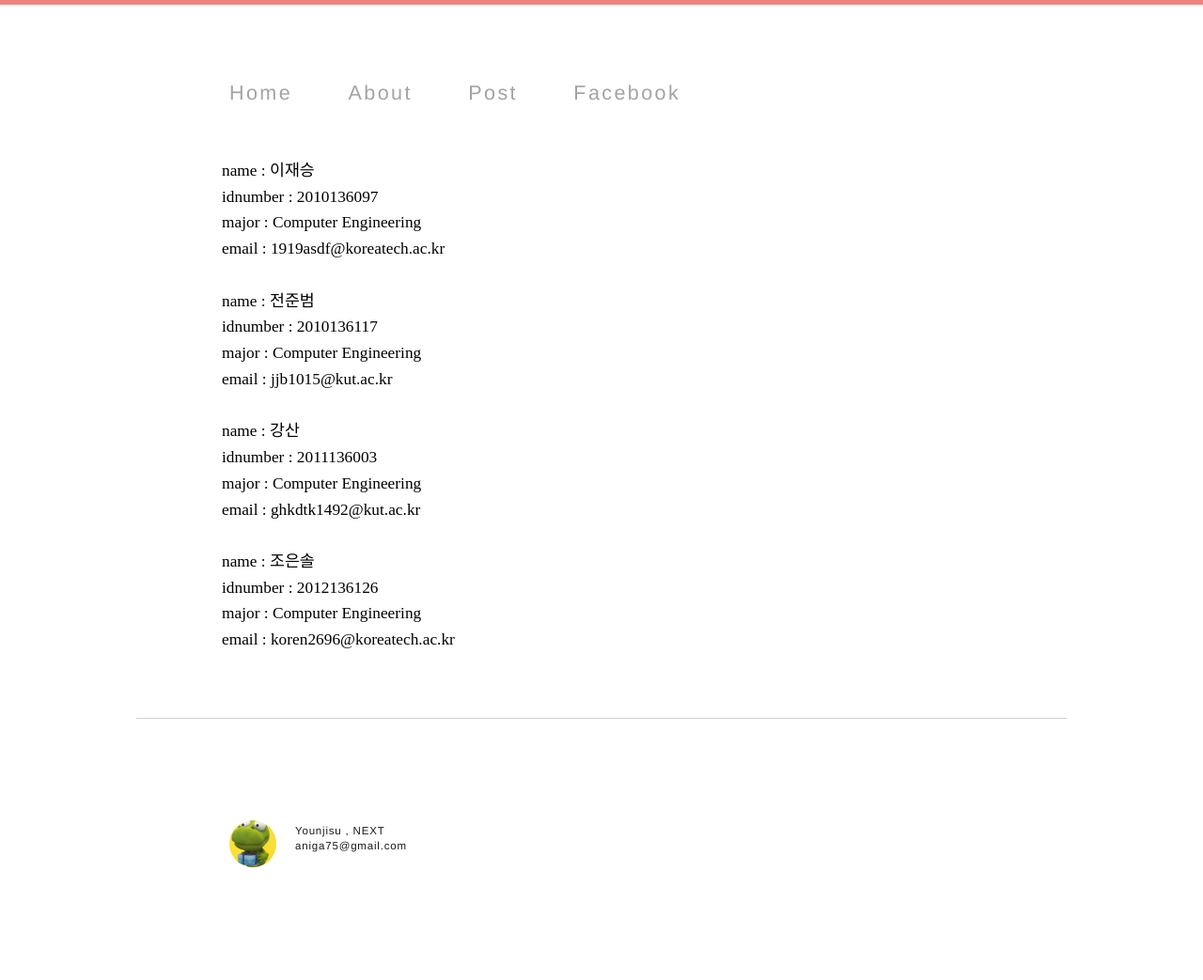
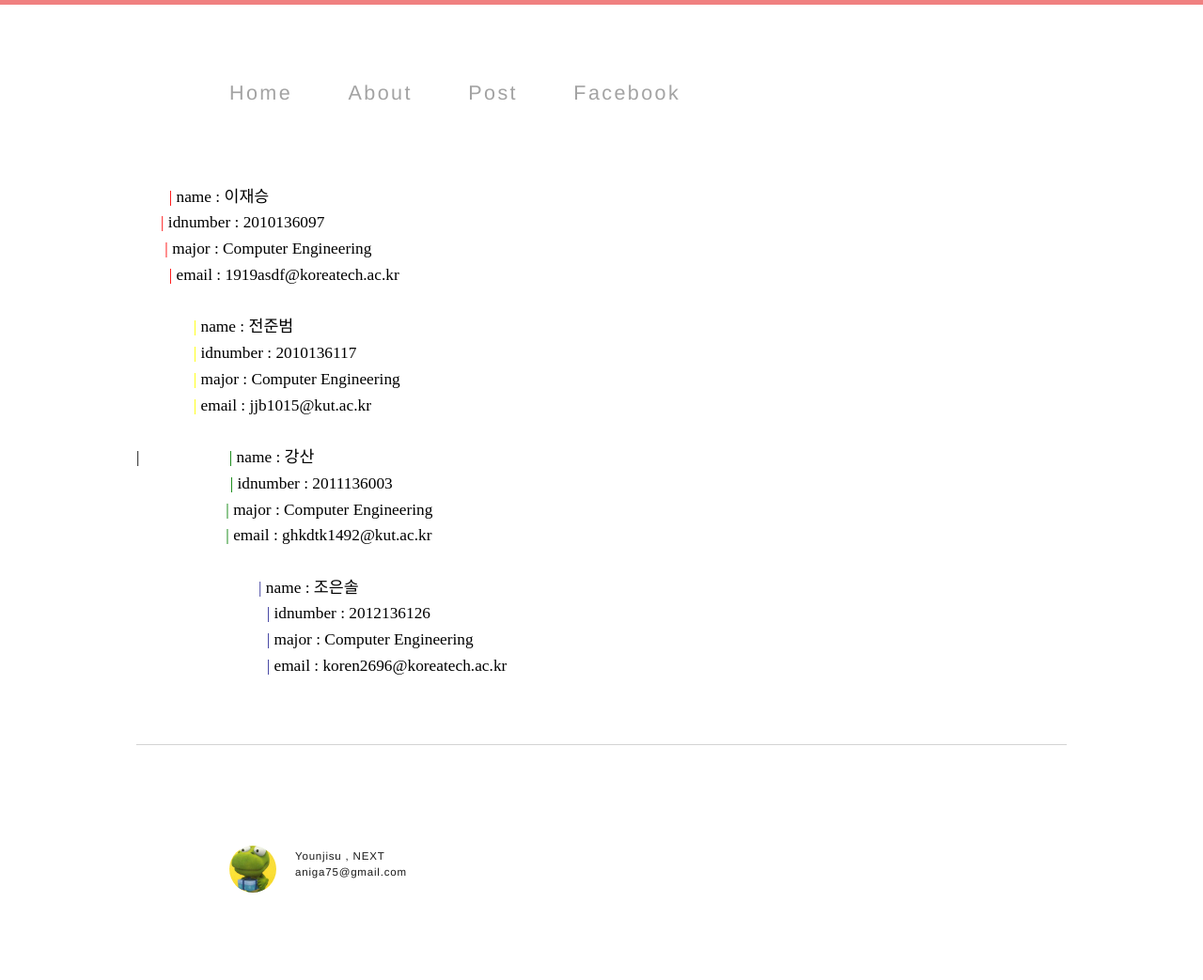
Before and after one commit to kuthealth/kuthealth.github.com, a Jekyll site: the page page/about.html, which Jekyll copies as it is, in a window 1280 px wide. Shown: the whole page at 94% size. Built offline with Jekyll 4.4.1, drawn with Linux system fonts in a browser that asks for light colours; comment, search, counter and statistics services are not loaded; before the commit the page ends 1015 px from its top, so only the background shows below that.

Commit message:
Update about.html

```diff
--- a/page/about.html
+++ b/page/about.html
@@ -37,43 +37,46 @@
 <p>&nbsp </p>
 <p>&nbsp </p>
 
-<P CLASS=HStyle0><SPAN STYLE='font-size:13.0pt;font-family:"한컴 윤고딕 230";line-height:160%'>&nbsp;&nbsp;&nbsp;&nbsp;<SPAN style='HWP-TAB:1;'>&nbsp;</SPAN><SPAN style='HWP-TAB:1;'>&nbsp;&nbsp;&nbsp;&nbsp;&nbsp;&nbsp;&nbsp;&nbsp;</SPAN><SPAN style='HWP-TAB:1;'>&nbsp;&nbsp;&nbsp;&nbsp;&nbsp;&nbsp;&nbsp;&nbsp;</SPAN>name : 이재승</SPAN></P>
 
-<P CLASS=HStyle0><SPAN STYLE='font-size:13.0pt;font-family:"한컴 윤고딕 230";line-height:160%'>&nbsp;&nbsp;&nbsp;&nbsp;<SPAN style='HWP-TAB:1;'>&nbsp;</SPAN><SPAN style='HWP-TAB:1;'>&nbsp;&nbsp;&nbsp;&nbsp;&nbsp;&nbsp;&nbsp;&nbsp;</SPAN><SPAN style='HWP-TAB:1;'>&nbsp;&nbsp;&nbsp;&nbsp;&nbsp;&nbsp;&nbsp;&nbsp;</SPAN>idnumber : 2010136097</SPAN></P>
+<P CLASS=HStyle0><SPAN STYLE='font-size:13.0pt;font-family:"새굴림";font-weight:"bold";line-height:160%'>&nbsp;&nbsp;&nbsp;&nbsp;&nbsp;&nbsp;<SPAN style='HWP-TAB:1;'>&nbsp;</SPAN><SPAN style='HWP-TAB:1;'>&nbsp;&nbsp;&nbsp;&nbsp;&nbsp;&nbsp;&nbsp;&nbsp;</SPAN></SPAN></P>
 
-<P CLASS=HStyle0><SPAN STYLE='font-size:13.0pt;font-family:"한컴 윤고딕 230";line-height:160%'>&nbsp;&nbsp;&nbsp;&nbsp;<SPAN style='HWP-TAB:1;'>&nbsp;</SPAN><SPAN style='HWP-TAB:1;'>&nbsp;&nbsp;&nbsp;&nbsp;&nbsp;&nbsp;&nbsp;&nbsp;</SPAN><SPAN style='HWP-TAB:1;'>&nbsp;&nbsp;&nbsp;&nbsp;&nbsp;&nbsp;&nbsp;&nbsp;</SPAN>major : Computer Engineering</SPAN></P>
+<P CLASS=HStyle0><SPAN STYLE='font-size:13.0pt;font-family:"새굴림";font-weight:"bold";line-height:160%'><SPAN style='HWP-TAB:1;'>&nbsp;&nbsp;&nbsp;&nbsp;&nbsp;&nbsp;&nbsp;&nbsp;</SPAN></SPAN><SPAN STYLE='font-size:13.0pt;font-family:"새굴림";font-weight:"bold";color:#ff0000;line-height:160%'>|</SPAN><SPAN STYLE='font-size:13.0pt;font-family:"새굴림";font-weight:"bold";line-height:160%'> name : 이재승</SPAN></P>
 
-<P CLASS=HStyle0><SPAN STYLE='font-size:13.0pt;font-family:"한컴 윤고딕 230";line-height:160%'>&nbsp;&nbsp;&nbsp;&nbsp;<SPAN style='HWP-TAB:1;'>&nbsp;</SPAN><SPAN style='HWP-TAB:1;'>&nbsp;&nbsp;&nbsp;&nbsp;&nbsp;&nbsp;&nbsp;&nbsp;</SPAN><SPAN style='HWP-TAB:1;'>&nbsp;&nbsp;&nbsp;&nbsp;&nbsp;&nbsp;&nbsp;&nbsp;</SPAN>email : 1919asdf@koreatech.ac.kr</SPAN></P>
+<P CLASS=HStyle0><SPAN STYLE='font-size:13.0pt;font-family:"새굴림";font-weight:"bold";line-height:160%'>&nbsp;&nbsp;&nbsp;&nbsp;&nbsp; </SPAN><SPAN STYLE='font-size:13.0pt;font-family:"새굴림";font-weight:"bold";color:#ff0000;line-height:160%'>|</SPAN><SPAN STYLE='font-size:13.0pt;font-family:"새굴림";font-weight:"bold";line-height:160%'> idnumber : 2010136097</SPAN></P>
 
-<P CLASS=HStyle0><SPAN STYLE='font-size:13.0pt;font-family:"한컴 윤고딕 230";line-height:160%'>&nbsp;</SPAN></P>
+<P CLASS=HStyle0><SPAN STYLE='font-size:13.0pt;font-family:"새굴림";font-weight:"bold";line-height:160%'>&nbsp;&nbsp;&nbsp;&nbsp;&nbsp; </SPAN><SPAN STYLE='font-size:13.0pt;font-family:"새굴림";font-weight:"bold";color:#ff0000;line-height:160%'><SPAN style='HWP-TAB:1;'>&nbsp;</SPAN>|</SPAN><SPAN STYLE='font-size:13.0pt;font-family:"새굴림";font-weight:"bold";line-height:160%'> major : Computer Engineering</SPAN></P>
 
-<P CLASS=HStyle0><SPAN STYLE='font-size:13.0pt;font-family:"한컴 윤고딕 230";line-height:160%'>&nbsp;&nbsp;&nbsp;&nbsp;<SPAN style='HWP-TAB:1;'>&nbsp;</SPAN><SPAN style='HWP-TAB:1;'>&nbsp;&nbsp;&nbsp;&nbsp;&nbsp;&nbsp;&nbsp;&nbsp;</SPAN><SPAN style='HWP-TAB:1;'>&nbsp;&nbsp;&nbsp;&nbsp;&nbsp;&nbsp;&nbsp;&nbsp;</SPAN>name : 전준범</SPAN></P>
+<P CLASS=HStyle0><SPAN STYLE='font-size:13.0pt;font-family:"새굴림";font-weight:"bold";line-height:160%'>&nbsp;&nbsp;&nbsp;&nbsp;&nbsp; </SPAN><SPAN STYLE='font-size:13.0pt;font-family:"새굴림";font-weight:"bold";color:#ff0000;line-height:160%'>&nbsp;<SPAN style='HWP-TAB:1;'>&nbsp;</SPAN>| </SPAN><SPAN STYLE='font-size:13.0pt;font-family:"새굴림";font-weight:"bold";line-height:160%'>email : 1919asdf@koreatech.ac.kr</SPAN></P>
 
-<P CLASS=HStyle0><SPAN STYLE='font-size:13.0pt;font-family:"한컴 윤고딕 230";line-height:160%'>&nbsp;&nbsp;&nbsp;&nbsp;<SPAN style='HWP-TAB:1;'>&nbsp;</SPAN><SPAN style='HWP-TAB:1;'>&nbsp;&nbsp;&nbsp;&nbsp;&nbsp;&nbsp;&nbsp;&nbsp;</SPAN><SPAN style='HWP-TAB:1;'>&nbsp;&nbsp;&nbsp;&nbsp;&nbsp;&nbsp;&nbsp;&nbsp;</SPAN>idnumber : 2010136117</SPAN></P>
+<P CLASS=HStyle0><SPAN STYLE='font-size:13.0pt;font-family:"새굴림";font-weight:"bold";line-height:160%'>&nbsp;</SPAN></P>
 
-<P CLASS=HStyle0><SPAN STYLE='font-size:13.0pt;font-family:"한컴 윤고딕 230";line-height:160%'>&nbsp;&nbsp;&nbsp;&nbsp;<SPAN style='HWP-TAB:1;'>&nbsp;</SPAN><SPAN style='HWP-TAB:1;'>&nbsp;&nbsp;&nbsp;&nbsp;&nbsp;&nbsp;&nbsp;&nbsp;</SPAN><SPAN style='HWP-TAB:1;'>&nbsp;&nbsp;&nbsp;&nbsp;&nbsp;&nbsp;&nbsp;&nbsp;</SPAN>major : Computer Engineering</SPAN></P>
+<P CLASS=HStyle0><SPAN STYLE='font-size:13.0pt;font-family:"새굴림";font-weight:"bold";line-height:160%'>&nbsp;&nbsp;&nbsp;&nbsp;&nbsp;<SPAN style='HWP-TAB:1;'>&nbsp;</SPAN><SPAN style='HWP-TAB:1;'>&nbsp;&nbsp;&nbsp;&nbsp;&nbsp;&nbsp;&nbsp;&nbsp;</SPAN></SPAN><SPAN STYLE='font-size:13.0pt;font-family:"새굴림";font-weight:"bold";color:#ffff00;line-height:160%'>|</SPAN><SPAN STYLE='font-size:13.0pt;font-family:"새굴림";font-weight:"bold";line-height:160%'> name : 전준범</SPAN></P>
 
-<P CLASS=HStyle0><SPAN STYLE='font-size:13.0pt;font-family:"한컴 윤고딕 230";line-height:160%'>&nbsp;&nbsp;&nbsp;&nbsp;<SPAN style='HWP-TAB:1;'>&nbsp;</SPAN><SPAN style='HWP-TAB:1;'>&nbsp;&nbsp;&nbsp;&nbsp;&nbsp;&nbsp;&nbsp;&nbsp;</SPAN><SPAN style='HWP-TAB:1;'>&nbsp;&nbsp;&nbsp;&nbsp;&nbsp;&nbsp;&nbsp;&nbsp;</SPAN>email : jjb1015@kut.ac.kr</SPAN></P>
+<P CLASS=HStyle0><SPAN STYLE='font-size:13.0pt;font-family:"새굴림";font-weight:"bold";line-height:160%'>&nbsp;&nbsp;&nbsp;&nbsp;&nbsp;<SPAN style='HWP-TAB:1;'>&nbsp;</SPAN><SPAN style='HWP-TAB:1;'>&nbsp;&nbsp;&nbsp;&nbsp;&nbsp;&nbsp;&nbsp;&nbsp;</SPAN></SPAN><SPAN STYLE='font-size:13.0pt;font-family:"새굴림";font-weight:"bold";color:#ffff00;line-height:160%'>|</SPAN><SPAN STYLE='font-size:13.0pt;font-family:"새굴림";font-weight:"bold";line-height:160%'> idnumber : 2010136117</SPAN></P>
 
-<P CLASS=HStyle0><SPAN STYLE='font-size:13.0pt;font-family:"한컴 윤고딕 230";line-height:160%'>&nbsp;</SPAN></P>
+<P CLASS=HStyle0><SPAN STYLE='font-size:13.0pt;font-family:"새굴림";font-weight:"bold";line-height:160%'>&nbsp;&nbsp;&nbsp;&nbsp;&nbsp;<SPAN style='HWP-TAB:1;'>&nbsp;</SPAN><SPAN style='HWP-TAB:1;'>&nbsp;&nbsp;&nbsp;&nbsp;&nbsp;&nbsp;&nbsp;&nbsp;</SPAN></SPAN><SPAN STYLE='font-size:13.0pt;font-family:"새굴림";font-weight:"bold";color:#ffff00;line-height:160%'>| </SPAN><SPAN STYLE='font-size:13.0pt;font-family:"새굴림";font-weight:"bold";line-height:160%'>major : Computer Engineering</SPAN></P>
 
-<P CLASS=HStyle0><SPAN STYLE='font-size:13.0pt;font-family:"한컴 윤고딕 230";line-height:160%'>&nbsp;&nbsp;&nbsp;&nbsp;<SPAN style='HWP-TAB:1;'>&nbsp;</SPAN><SPAN style='HWP-TAB:1;'>&nbsp;&nbsp;&nbsp;&nbsp;&nbsp;&nbsp;&nbsp;&nbsp;</SPAN><SPAN style='HWP-TAB:1;'>&nbsp;&nbsp;&nbsp;&nbsp;&nbsp;&nbsp;&nbsp;&nbsp;</SPAN>name : 강산</SPAN></P>
+<P CLASS=HStyle0><SPAN STYLE='font-size:13.0pt;font-family:"새굴림";font-weight:"bold";line-height:160%'>&nbsp;&nbsp;&nbsp;&nbsp;&nbsp;<SPAN style='HWP-TAB:1;'>&nbsp;</SPAN><SPAN style='HWP-TAB:1;'>&nbsp;&nbsp;&nbsp;&nbsp;&nbsp;&nbsp;&nbsp;&nbsp;</SPAN></SPAN><SPAN STYLE='font-size:13.0pt;font-family:"새굴림";font-weight:"bold";color:#ffff00;line-height:160%'>|</SPAN><SPAN STYLE='font-size:13.0pt;font-family:"새굴림";font-weight:"bold";line-height:160%'> email : jjb1015@kut.ac.kr</SPAN></P>
 
-<P CLASS=HStyle0><SPAN STYLE='font-size:13.0pt;font-family:"한컴 윤고딕 230";line-height:160%'>&nbsp;&nbsp;&nbsp;&nbsp;<SPAN style='HWP-TAB:1;'>&nbsp;</SPAN><SPAN style='HWP-TAB:1;'>&nbsp;&nbsp;&nbsp;&nbsp;&nbsp;&nbsp;&nbsp;&nbsp;</SPAN><SPAN style='HWP-TAB:1;'>&nbsp;&nbsp;&nbsp;&nbsp;&nbsp;&nbsp;&nbsp;&nbsp;</SPAN>idnumber : 2011136003</SPAN></P>
+<P CLASS=HStyle0><SPAN STYLE='font-size:13.0pt;font-family:"새굴림";font-weight:"bold";line-height:160%'><BR></SPAN></P>
 
-<P CLASS=HStyle0><SPAN STYLE='font-size:13.0pt;font-family:"한컴 윤고딕 230";line-height:160%'>&nbsp;&nbsp;&nbsp;&nbsp;<SPAN style='HWP-TAB:1;'>&nbsp;</SPAN><SPAN style='HWP-TAB:1;'>&nbsp;&nbsp;&nbsp;&nbsp;&nbsp;&nbsp;&nbsp;&nbsp;</SPAN><SPAN style='HWP-TAB:1;'>&nbsp;&nbsp;&nbsp;&nbsp;&nbsp;&nbsp;&nbsp;&nbsp;</SPAN>major : Computer Engineering</SPAN></P>
+<P CLASS=HStyle0><SPAN STYLE='font-size:13.0pt;font-family:"새굴림";font-weight:"bold";line-height:160%'>|<SPAN style='HWP-TAB:1;'>&nbsp;&nbsp;&nbsp;&nbsp;&nbsp;&nbsp;</SPAN><SPAN style='HWP-TAB:1;'>&nbsp;&nbsp;&nbsp;&nbsp;&nbsp;&nbsp;&nbsp;&nbsp;</SPAN><SPAN style='HWP-TAB:1;'>&nbsp;&nbsp;&nbsp;&nbsp;&nbsp;&nbsp;&nbsp;&nbsp;</SPAN></SPAN><SPAN STYLE='font-size:13.0pt;font-family:"새굴림";font-weight:"bold";color:#008000;line-height:160%'>|</SPAN><SPAN STYLE='font-size:13.0pt;font-family:"새굴림";font-weight:"bold";line-height:160%'> name : 강산</SPAN></P>
 
-<P CLASS=HStyle0><SPAN STYLE='font-size:13.0pt;font-family:"한컴 윤고딕 230";line-height:160%'>&nbsp;&nbsp;&nbsp;&nbsp;<SPAN style='HWP-TAB:1;'>&nbsp;</SPAN><SPAN style='HWP-TAB:1;'>&nbsp;&nbsp;&nbsp;&nbsp;&nbsp;&nbsp;&nbsp;&nbsp;</SPAN><SPAN style='HWP-TAB:1;'>&nbsp;&nbsp;&nbsp;&nbsp;&nbsp;&nbsp;&nbsp;&nbsp;</SPAN>email : ghkdtk1492@kut.ac.kr</SPAN></P>
+<P CLASS=HStyle0><SPAN STYLE='font-size:13.0pt;font-family:"새굴림";font-weight:"bold";line-height:160%'>&nbsp;&nbsp;&nbsp;&nbsp;&nbsp;&nbsp;<SPAN style='HWP-TAB:1;'>&nbsp;</SPAN><SPAN style='HWP-TAB:1;'>&nbsp;&nbsp;&nbsp;&nbsp;&nbsp;&nbsp;&nbsp;&nbsp;</SPAN><SPAN style='HWP-TAB:1;'>&nbsp;&nbsp;&nbsp;&nbsp;&nbsp;&nbsp;&nbsp;&nbsp;</SPAN></SPAN><SPAN STYLE='font-size:13.0pt;font-family:"새굴림";font-weight:"bold";color:#008000;line-height:160%'>|</SPAN><SPAN STYLE='font-size:13.0pt;font-family:"새굴림";font-weight:"bold";line-height:160%'> idnumber : 2011136003</SPAN></P>
 
-<P CLASS=HStyle0><SPAN STYLE='font-size:13.0pt;font-family:"한컴 윤고딕 230";line-height:160%'>&nbsp;<SPAN style='HWP-TAB:1;'>&nbsp;&nbsp;&nbsp;&nbsp;&nbsp;&nbsp;</SPAN></SPAN></P>
+<P CLASS=HStyle0><SPAN STYLE='font-size:13.0pt;font-family:"새굴림";font-weight:"bold";line-height:160%'>&nbsp;&nbsp;&nbsp;&nbsp;&nbsp;&nbsp;<SPAN style='HWP-TAB:1;'>&nbsp;</SPAN><SPAN style='HWP-TAB:1;'>&nbsp;&nbsp;&nbsp;&nbsp;&nbsp;&nbsp;&nbsp;&nbsp;</SPAN><SPAN style='HWP-TAB:1;'>&nbsp;&nbsp;&nbsp;&nbsp;&nbsp;&nbsp;&nbsp;</SPAN></SPAN><SPAN STYLE='font-size:13.0pt;font-family:"새굴림";font-weight:"bold";color:#008000;line-height:160%'>|</SPAN><SPAN STYLE='font-size:13.0pt;font-family:"새굴림";font-weight:"bold";line-height:160%'> major : Computer Engineering</SPAN></P>
 
-<P CLASS=HStyle0><SPAN STYLE='font-size:13.0pt;font-family:"한컴 윤고딕 230";line-height:160%'>&nbsp;&nbsp;&nbsp;&nbsp;<SPAN style='HWP-TAB:1;'>&nbsp;</SPAN><SPAN style='HWP-TAB:1;'>&nbsp;&nbsp;&nbsp;&nbsp;&nbsp;&nbsp;&nbsp;&nbsp;</SPAN><SPAN style='HWP-TAB:1;'>&nbsp;&nbsp;&nbsp;&nbsp;&nbsp;&nbsp;&nbsp;&nbsp;</SPAN>name : 조은솔</SPAN></P>
+<P CLASS=HStyle0><SPAN STYLE='font-size:13.0pt;font-family:"새굴림";font-weight:"bold";line-height:160%'>&nbsp;&nbsp;&nbsp;&nbsp;&nbsp;&nbsp;<SPAN style='HWP-TAB:1;'>&nbsp;</SPAN><SPAN style='HWP-TAB:1;'>&nbsp;&nbsp;&nbsp;&nbsp;&nbsp;&nbsp;&nbsp;&nbsp;</SPAN><SPAN style='HWP-TAB:1;'>&nbsp;&nbsp;&nbsp;&nbsp;&nbsp;&nbsp;&nbsp;</SPAN></SPAN><SPAN STYLE='font-size:13.0pt;font-family:"새굴림";font-weight:"bold";color:#008000;line-height:160%'>|</SPAN><SPAN STYLE='font-size:13.0pt;font-family:"새굴림";font-weight:"bold";line-height:160%'> email : ghkdtk1492@kut.ac.kr</SPAN></P>
 
-<P CLASS=HStyle0><SPAN STYLE='font-size:13.0pt;font-family:"한컴 윤고딕 230";line-height:160%'>&nbsp;&nbsp;&nbsp;&nbsp;<SPAN style='HWP-TAB:1;'>&nbsp;</SPAN><SPAN style='HWP-TAB:1;'>&nbsp;&nbsp;&nbsp;&nbsp;&nbsp;&nbsp;&nbsp;&nbsp;</SPAN><SPAN style='HWP-TAB:1;'>&nbsp;&nbsp;&nbsp;&nbsp;&nbsp;&nbsp;&nbsp;&nbsp;</SPAN>idnumber : 2012136126</SPAN></P>
+<P CLASS=HStyle0><SPAN STYLE='font-size:13.0pt;font-family:"새굴림";font-weight:"bold";line-height:160%'>&nbsp;<SPAN style='HWP-TAB:1;'>&nbsp;&nbsp;&nbsp;&nbsp;&nbsp;&nbsp;</SPAN></SPAN></P>
 
-<P CLASS=HStyle0><SPAN STYLE='font-size:13.0pt;font-family:"한컴 윤고딕 230";line-height:160%'>&nbsp;&nbsp;&nbsp;&nbsp;<SPAN style='HWP-TAB:1;'>&nbsp;</SPAN><SPAN style='HWP-TAB:1;'>&nbsp;&nbsp;&nbsp;&nbsp;&nbsp;&nbsp;&nbsp;&nbsp;</SPAN><SPAN style='HWP-TAB:1;'>&nbsp;&nbsp;&nbsp;&nbsp;&nbsp;&nbsp;&nbsp;&nbsp;</SPAN>major : Computer Engineering</SPAN></P>
+<P CLASS=HStyle0><SPAN STYLE='font-size:13.0pt;font-family:"새굴림";font-weight:"bold";color:#0000ff;line-height:160%'>&nbsp;&nbsp;&nbsp;&nbsp;&nbsp;<SPAN style='HWP-TAB:1;'>&nbsp;</SPAN><SPAN style='HWP-TAB:1;'>&nbsp;&nbsp;&nbsp;&nbsp;&nbsp;&nbsp;&nbsp;&nbsp;</SPAN><SPAN style='HWP-TAB:1;'>&nbsp;&nbsp;&nbsp;&nbsp;&nbsp;&nbsp;&nbsp;&nbsp;</SPAN><SPAN style='HWP-TAB:1;'>&nbsp;&nbsp;&nbsp;&nbsp;&nbsp;&nbsp;&nbsp;&nbsp;</SPAN></SPAN><SPAN STYLE='font-size:13.0pt;font-family:"새굴림";font-weight:"bold";color:#333399;line-height:160%'>| </SPAN><SPAN STYLE='font-size:13.0pt;font-family:"새굴림";font-weight:"bold";line-height:160%'>name : 조은솔</SPAN></P>
 
-<P CLASS=HStyle0><SPAN STYLE='font-size:13.0pt;font-family:"한컴 윤고딕 230";line-height:160%'>&nbsp;&nbsp;&nbsp;&nbsp;<SPAN style='HWP-TAB:1;'>&nbsp;</SPAN><SPAN style='HWP-TAB:1;'>&nbsp;&nbsp;&nbsp;&nbsp;&nbsp;&nbsp;&nbsp;&nbsp;</SPAN><SPAN style='HWP-TAB:1;'>&nbsp;&nbsp;&nbsp;&nbsp;&nbsp;&nbsp;&nbsp;&nbsp;</SPAN>email : koren2696@koreatech.ac.kr</SPAN></P>
+<P CLASS=HStyle0><SPAN STYLE='font-size:13.0pt;font-family:"새굴림";font-weight:"bold";line-height:160%'>&nbsp;&nbsp;&nbsp;&nbsp;&nbsp;&nbsp;&nbsp;<SPAN style='HWP-TAB:1;'>&nbsp;</SPAN><SPAN style='HWP-TAB:1;'>&nbsp;&nbsp;&nbsp;&nbsp;&nbsp;&nbsp;&nbsp;&nbsp;</SPAN><SPAN style='HWP-TAB:1;'>&nbsp;&nbsp;&nbsp;&nbsp;&nbsp;&nbsp;&nbsp;&nbsp;</SPAN><SPAN style='HWP-TAB:1;'>&nbsp;&nbsp;&nbsp;&nbsp;&nbsp;&nbsp;&nbsp;&nbsp;</SPAN></SPAN><SPAN STYLE='font-size:13.0pt;font-family:"새굴림";font-weight:"bold";color:#333399;line-height:160%'>|</SPAN><SPAN STYLE='font-size:13.0pt;font-family:"새굴림";font-weight:"bold";line-height:160%'> idnumber : 2012136126</SPAN></P>
+
+<P CLASS=HStyle0><SPAN STYLE='font-size:13.0pt;font-family:"새굴림";font-weight:"bold";line-height:160%'>&nbsp;&nbsp;&nbsp;&nbsp;&nbsp;&nbsp;&nbsp;<SPAN style='HWP-TAB:1;'>&nbsp;</SPAN><SPAN style='HWP-TAB:1;'>&nbsp;&nbsp;&nbsp;&nbsp;&nbsp;&nbsp;&nbsp;&nbsp;</SPAN><SPAN style='HWP-TAB:1;'>&nbsp;&nbsp;&nbsp;&nbsp;&nbsp;&nbsp;&nbsp;&nbsp;</SPAN><SPAN style='HWP-TAB:1;'>&nbsp;&nbsp;&nbsp;&nbsp;&nbsp;&nbsp;&nbsp;&nbsp;</SPAN></SPAN><SPAN STYLE='font-size:13.0pt;font-family:"새굴림";font-weight:"bold";color:#333399;line-height:160%'>| </SPAN><SPAN STYLE='font-size:13.0pt;font-family:"새굴림";font-weight:"bold";line-height:160%'>major : Computer Engineering</SPAN></P>
+
+<P CLASS=HStyle0><SPAN STYLE='font-size:13.0pt;font-family:"새굴림";font-weight:"bold";line-height:160%'>&nbsp;&nbsp;&nbsp;&nbsp;&nbsp;&nbsp;&nbsp;<SPAN style='HWP-TAB:1;'>&nbsp;</SPAN><SPAN style='HWP-TAB:1;'>&nbsp;&nbsp;&nbsp;&nbsp;&nbsp;&nbsp;&nbsp;&nbsp;</SPAN><SPAN style='HWP-TAB:1;'>&nbsp;&nbsp;&nbsp;&nbsp;&nbsp;&nbsp;&nbsp;&nbsp;</SPAN><SPAN style='HWP-TAB:1;'>&nbsp;&nbsp;&nbsp;&nbsp;&nbsp;&nbsp;&nbsp;&nbsp;</SPAN></SPAN><SPAN STYLE='font-size:13.0pt;font-family:"새굴림";font-weight:"bold";color:#333399;line-height:160%'>| </SPAN><SPAN STYLE='font-size:13.0pt;font-family:"새굴림";font-weight:"bold";line-height:160%'>email : koren2696@koreatech.ac.kr</SPAN></P>
 
 
 
```
